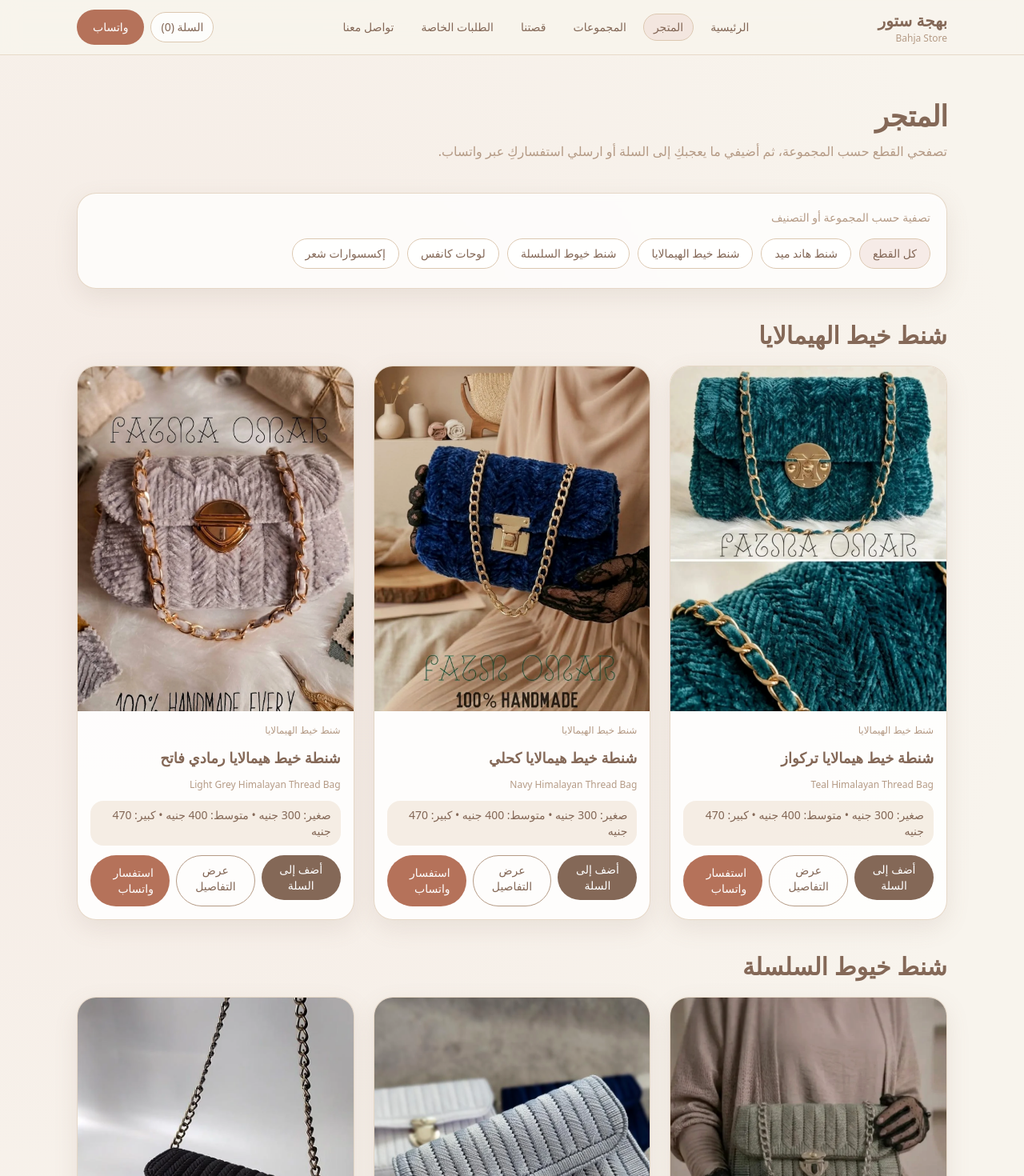
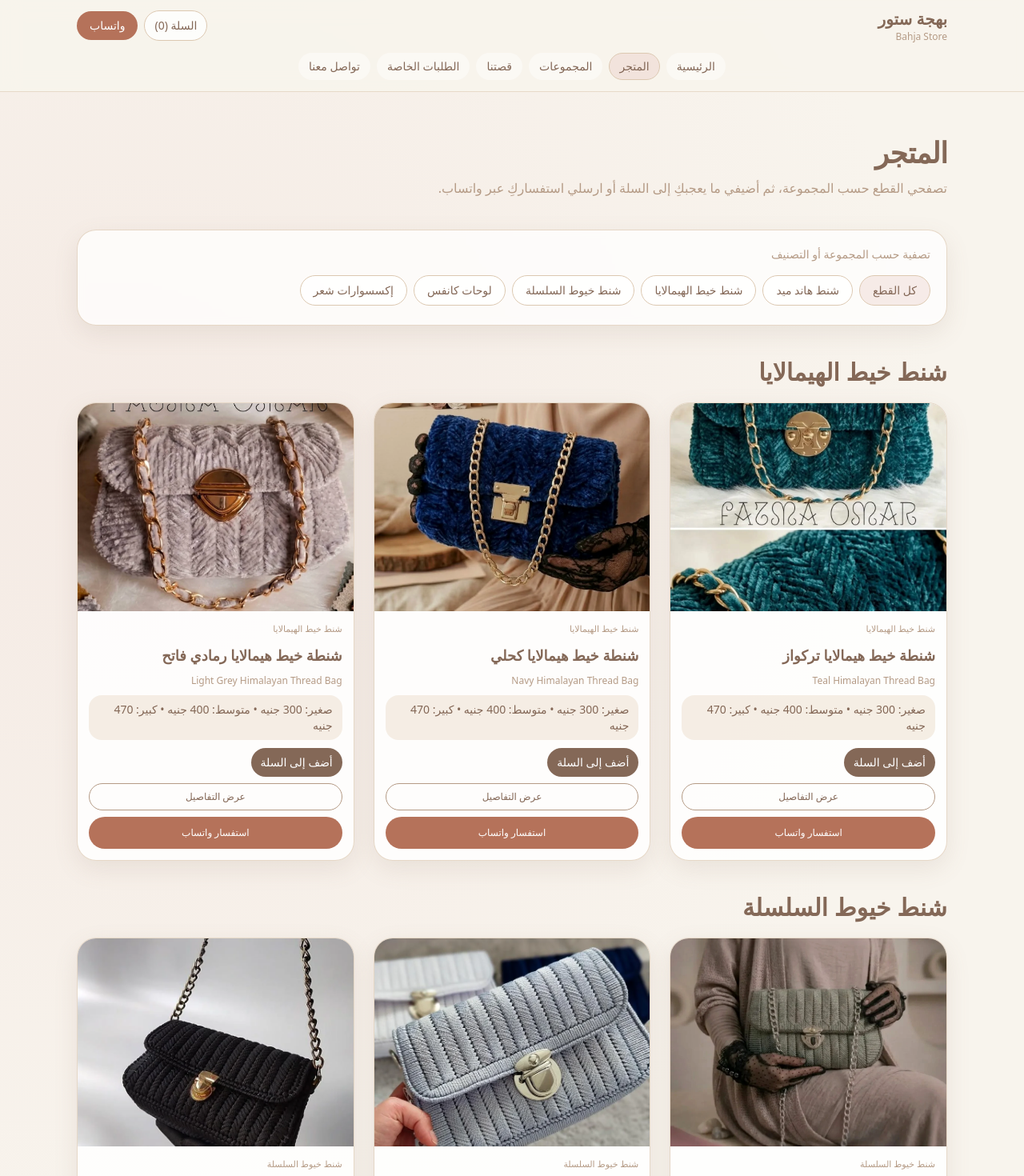
Before and after one commit to omarkhair70-droid/bahja-store, a Next.js app: page /shop in a window 1280 px wide. Shown: the top 1470 px of the page at 80% size. Built offline with nearby package versions, Linux system fonts and the light colour scheme.

Commit message:
Phase 8: Mobile visual cleanup and image prioritization

```diff
--- a/app/collections/page.tsx
+++ b/app/collections/page.tsx
@@ -35,7 +35,7 @@ const collectionCards = [
 export default function المجموعاتPage() {
   return (
     <SectionShell title="المجموعات" subtitle="تشكيلات بهجة ستور بلمسة يدوية أنيقة.">
-      <div className="grid gap-5 md:grid-cols-2">
+      <div className="grid gap-4 md:grid-cols-2">
         {collectionCards.map((c) => (
           <CollectionCard key={c.title} title={c.title} arabicTitle={c.arabicTitle} href={c.href} description={c.description} image={c.image} categorySlug={c.href.includes("canvas-art") ? "canvas-art" : c.href.includes("hair-accessories") ? "hair-accessories" : "handmade-bags"} />
         ))}
--- a/app/shop/[slug]/page.tsx
+++ b/app/shop/[slug]/page.tsx
@@ -13,9 +13,9 @@ export default async function ProductPage({ params }: { params: Promise<{ slug:
   const related = products.filter((p) => p.collectionSlug === product.collectionSlug && p.slug !== slug).slice(0, 3);
 
   return (
-    <section className="mx-auto grid w-full max-w-6xl gap-8 px-4 py-10 sm:px-6 lg:grid-cols-2 lg:px-8">
-      <div className="relative aspect-[4/5] overflow-hidden rounded-[2rem] bg-bahja-cream shadow-soft">
-        <ProductImage src={product.image} alt={getProductArabicTitle(product.arabicTitle, product.title)} categorySlug={product.categorySlug} usage="detail" />
+    <section className="mx-auto grid w-full max-w-6xl gap-5 px-4 py-6 sm:px-6 lg:grid-cols-2 lg:px-8">
+      <div className="relative h-[300px] overflow-hidden rounded-[1.5rem] bg-bahja-cream p-2 shadow-soft sm:h-[420px]">
+        <ProductImage className={product.categorySlug === 'canvas-art' ? 'object-contain p-2' : ''} src={product.image} alt={getProductArabicTitle(product.arabicTitle, product.title)} categorySlug={product.categorySlug} usage="detail" />
       </div>
       <div className="space-y-4">
         <p className="text-sm text-bahja-taupe">{product.collection}</p>
--- a/app/shop/page.tsx
+++ b/app/shop/page.tsx
@@ -31,7 +31,7 @@ export default async function ShopPage({ searchParams }: { searchParams: Promise
       <div className="space-y-10">
         <div className="subtle-panel p-5">
           <p className="mb-4 text-sm text-bahja-taupe">تصفية حسب المجموعة أو التصنيف</p>
-          <div className="flex flex-wrap gap-2.5 overflow-x-auto pb-1">
+          <div className="flex gap-2 overflow-x-auto whitespace-nowrap pb-1">
             {FILTERS.map((filter) => {
               const isActive = filter.label === activeFilter?.label;
               return <Link key={filter.label} href={filter.href} className={`rounded-full border px-4 py-2 text-sm transition ${isActive ? 'border-bahja-beige bg-bahja-blush/40 text-bahja-brown' : 'border-bahja-beige bg-white/80 text-bahja-brown hover:border-bahja-rose hover:bg-bahja-cream'}`}>{filter.label}</Link>;
--- a/components/CollectionCard.tsx
+++ b/components/CollectionCard.tsx
@@ -2,13 +2,15 @@ import Link from 'next/link';
 import ProductImage from './ProductImage';
 
 export default function CollectionCard({ title, arabicTitle, href, description, image, categorySlug }: { title: string; arabicTitle: string; href: string; description: string; image: string; categorySlug: string }) {
+  const isCanvas = categorySlug === 'canvas-art';
+
   return (
     <Link href={href} className="overflow-hidden rounded-3xl border border-bahja-beige bg-bahja-cream/70 shadow-soft transition hover:-translate-y-0.5">
-      <div className="relative aspect-[4/3] bg-bahja-cream">
-        <ProductImage src={image} alt={title} categorySlug={categorySlug} usage="feature" />
+      <div className={`relative bg-bahja-cream ${isCanvas ? 'h-[220px] p-3 sm:h-[250px]' : 'h-[210px] sm:h-[240px]'}`}>
+        <ProductImage src={image} alt={title} categorySlug={categorySlug} usage="feature" className={isCanvas ? 'object-contain p-2' : ''} />
       </div>
-      <div className="space-y-2 p-5">
-        <h3 className="text-xl font-semibold text-bahja-brown">{arabicTitle || title}</h3>
+      <div className="space-y-2 p-4">
+        <h3 className="text-lg font-semibold text-bahja-brown sm:text-xl">{arabicTitle || title}</h3>
         <p className="text-sm text-bahja-taupe">{description}</p>
         <p className="text-sm font-medium text-bahja-brown">تصفحي المجموعة</p>
       </div>
--- a/components/Header.tsx
+++ b/components/Header.tsx
@@ -22,13 +22,24 @@ export default function Header() {
 
   return (
     <header className="sticky top-0 z-30 border-b border-bahja-beige/60 bg-bahja-ivory/90 backdrop-blur-md">
-      <nav className="mx-auto grid w-full max-w-6xl grid-cols-1 gap-3 px-4 py-3 sm:px-6 lg:grid-cols-[auto_1fr_auto] lg:items-center lg:px-8">
-        <Link href="/" className="justify-self-start text-right text-lg font-semibold leading-tight text-bahja-brown sm:text-xl">
-          بهجة ستور
-          <span className="block text-xs font-normal text-bahja-taupe">Bahja Store</span>
-        </Link>
+      <nav className="mx-auto w-full max-w-6xl px-4 py-2.5 sm:px-6 lg:px-8">
+        <div className="flex items-center justify-between gap-2">
+          <Link href="/" className="text-right text-base font-semibold leading-tight text-bahja-brown sm:text-xl">
+            بهجة ستور
+            <span className="block text-[10px] font-normal text-bahja-taupe sm:text-xs">Bahja Store</span>
+          </Link>
 
-        <div className="order-3 flex w-full flex-wrap justify-center gap-2 text-sm text-bahja-brown lg:order-none">
+          <div className="flex items-center gap-1.5 sm:gap-2">
+            <Link href="/cart" className="rounded-full border border-bahja-beige bg-white/80 px-2.5 py-1.5 text-[11px] sm:px-3 sm:py-2 sm:text-sm">
+              السلة ({totalItems})
+            </Link>
+            <WhatsAppButton href={getWhatsAppUrl(whatsappMessages.generalContact)} className="px-3 py-1.5 text-[11px] sm:px-4 sm:py-2 sm:text-sm">
+              واتساب
+            </WhatsAppButton>
+          </div>
+        </div>
+
+        <div className="mt-2 flex gap-1.5 overflow-x-auto pb-1 text-xs text-bahja-brown sm:mt-3 sm:gap-2 sm:text-sm lg:justify-center">
           {links.map(([label, href]) => {
             const isActive = href === '/' ? pathname === '/' : pathname.startsWith(href);
             return (
@@ -36,10 +47,10 @@ export default function Header() {
                 key={href}
                 href={href}
                 className={cn(
-                  'rounded-full border px-3 py-1.5 transition',
+                  'whitespace-nowrap rounded-full border px-3 py-1.5 transition',
                   isActive
-                    ? 'border-bahja-beige bg-bahja-blush/40 text-bahja-brown'
-                    : 'border-transparent hover:border-bahja-beige hover:bg-bahja-cream'
+                    ? 'border-bahja-beige bg-bahja-blush/45 text-bahja-brown'
+                    : 'border-transparent bg-white/40 hover:border-bahja-beige hover:bg-bahja-cream'
                 )}
               >
                 {label}
@@ -47,15 +58,6 @@ export default function Header() {
             );
           })}
         </div>
-
-        <div className="justify-self-end flex items-center gap-2">
-          <Link href="/cart" className="rounded-full border border-bahja-beige bg-white/80 px-3 py-2 text-xs sm:text-sm">
-            السلة ({totalItems})
-          </Link>
-          <WhatsAppButton href={getWhatsAppUrl(whatsappMessages.generalContact)} className="px-4 py-2 text-xs sm:text-sm">
-            واتساب
-          </WhatsAppButton>
-        </div>
       </nav>
     </header>
   );
--- a/components/ProductCard.tsx
+++ b/components/ProductCard.tsx
@@ -20,18 +20,18 @@ export default function ProductCard({ product }: { product: Product }) {
 
   return (
     <article className="group overflow-hidden rounded-3xl border border-bahja-beige/70 bg-white/85 shadow-soft">
-      <div className="relative aspect-[4/5] bg-bahja-cream">
+      <div className="relative h-[220px] sm:h-[260px] bg-bahja-cream">
         <ProductImage src={product.image} alt={getProductArabicTitle(product.arabicTitle, product.title)} categorySlug={product.categorySlug} usage="card" />
       </div>
-      <div className="space-y-3 p-4">
-        <p className="text-xs text-bahja-taupe">{product.collection}</p>
-        <h3 className="text-lg font-semibold text-bahja-brown">{getProductArabicTitle(product.arabicTitle, product.title)}</h3>
+      <div className="space-y-2.5 p-3.5">
+        <p className="text-[11px] text-bahja-taupe">{product.collection}</p>
+        <h3 className="text-base font-semibold sm:text-lg text-bahja-brown">{getProductArabicTitle(product.arabicTitle, product.title)}</h3>
         <p className="text-xs text-bahja-taupe">{product.title}</p>
         <p className="rounded-2xl bg-bahja-cream/80 px-3 py-2 text-sm text-bahja-brown">{product.priceGuide}</p>
-        <div className="grid gap-2 sm:grid-cols-3">
+        <div className="grid gap-2">
           <AddToBagButton item={bagItem} selectedSize={bag ? 'Medium' : undefined} className="rounded-full bg-bahja-brown px-3 py-2 text-xs text-white sm:text-sm" label="أضف إلى السلة" />
-          <Link href={`/shop/${product.slug}`} className="rounded-full border border-bahja-taupe px-3 py-2 text-center text-xs text-bahja-brown sm:text-sm">عرض التفاصيل</Link>
-          <WhatsAppButton href={getWhatsAppUrl(whatsappMessages.productInquiry(getProductArabicTitle(product.arabicTitle, product.title)))} className="px-3 py-2 text-xs sm:text-sm">استفسار واتساب</WhatsAppButton>
+          <Link href={`/shop/${product.slug}`} className="rounded-full border border-bahja-taupe px-3 py-2 text-center text-xs text-bahja-brown">عرض التفاصيل</Link>
+          <WhatsAppButton href={getWhatsAppUrl(whatsappMessages.productInquiry(getProductArabicTitle(product.arabicTitle, product.title)))} className="px-3 py-2 text-xs">استفسار واتساب</WhatsAppButton>
         </div>
       </div>
     </article>
```
Also changed, not shown: app/cart/page.tsx (+5 -5 lines), app/page.tsx (+6 -6 lines).
